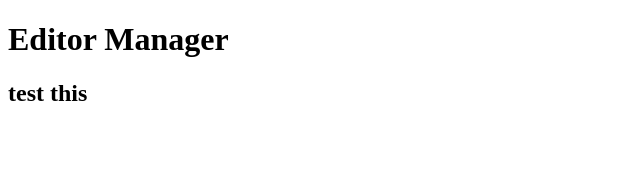
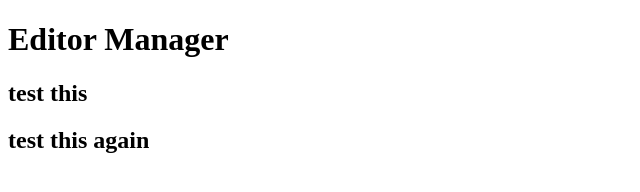
Before and after one commit to kozouki/EditorManager, a plain HTML site: page index.html in a window 1280 px wide. Shown: the whole page, without its empty margins (0-640 px from the left). Drawn offline with Linux system fonts and the light colour scheme.

Commit message:
test source control

```diff
--- a/index.html
+++ b/index.html
@@ -10,6 +10,7 @@
     <h1>Editor Manager</h1>
     <div class="container">
         <h2>test this</h2>
+        <h2>test this again</h2>
     </div>
 </body>
 </html>
```
